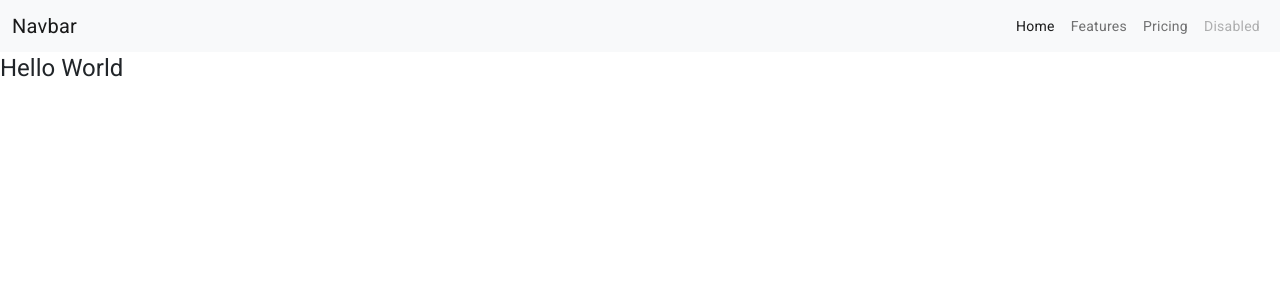
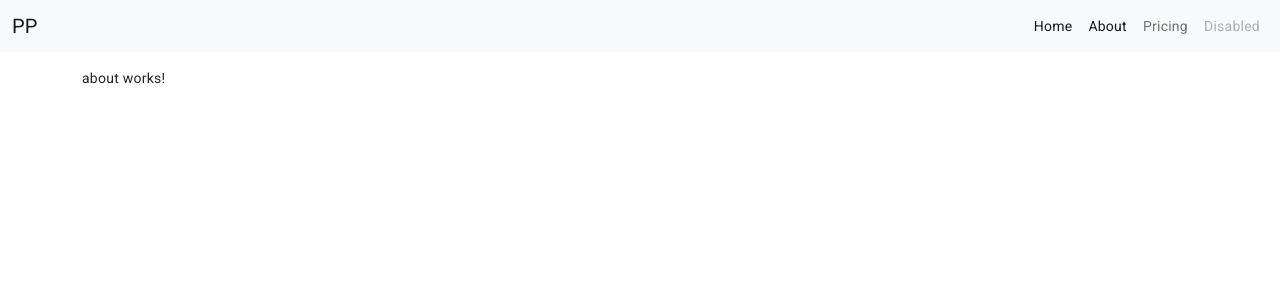
Before and after one commit to Tetre101/Angular-Portfolio, an Angular app: page /about in a window 1280 px wide. Before the commit this address led to /. Shown: the top 300 px of the page. Built offline with nearby package versions, Linux system fonts and the light colour scheme.

Commit message:
Setup router and about component

```diff
--- /dev/null
+++ b/src/app/about/about.component.html
@@ -0,0 +1 @@
+<p>about works!</p>
--- a/src/app/app-routing.module.ts
+++ b/src/app/app-routing.module.ts
@@ -1,7 +1,18 @@
 import { NgModule } from '@angular/core';
 import { RouterModule, Routes } from '@angular/router';
+import { HomeComponent } from './home/home.component';
+import { AboutComponent } from './about/about.component';
 
-const routes: Routes = [];
+const routes: Routes = [
+  {
+    path: '',
+    component: HomeComponent
+  },
+  {
+    path: 'about',
+    component: AboutComponent
+  }
+];
 
 @NgModule({
   imports: [RouterModule.forRoot(routes)],
--- a/src/app/app.component.html
+++ b/src/app/app.component.html
@@ -1,3 +1,5 @@
 <app-navbar></app-navbar>
 
-<h1>Hello World</h1>
+<div class="container mt-3">
+    <router-outlet></router-outlet>
+</div>
--- a/src/app/app.module.ts
+++ b/src/app/app.module.ts
@@ -6,13 +6,15 @@ import { AppComponent } from './app.component';
 import { HomeComponent } from './home/home.component';
 import { NavbarComponent } from './navbar/navbar.component';
 import { BrowserAnimationsModule } from '@angular/platform-browser/animations';
+import { AboutComponent } from './about/about.component';
 
 
 @NgModule({
   declarations: [
     AppComponent,
     HomeComponent,
-    NavbarComponent
+    NavbarComponent,
+    AboutComponent
   ],
   imports: [
     BrowserModule,
--- a/src/app/navbar/navbar.component.html
+++ b/src/app/navbar/navbar.component.html
@@ -1,16 +1,16 @@
 <nav class="navbar navbar-expand-lg bg-light">
     <div class="container-fluid">
-      <a class="navbar-brand" href="#">Navbar</a>
+      <a class="navbar-brand" routerLink="/">PP</a>
       <button class="navbar-toggler" type="button" data-bs-toggle="collapse" data-bs-target="#navbarNav" aria-controls="navbarNav" aria-expanded="false" aria-label="Toggle navigation">
         <span class="navbar-toggler-icon"></span>
       </button>
       <div class="collapse navbar-collapse justify-content-end" id="navbarNav">
         <ul class="navbar-nav">
           <li class="nav-item">
-            <a class="nav-link active" aria-current="page" href="#">Home</a>
+            <a class="nav-link" aria-current="page" routerLink="/" routerLinkActive="active">Home</a>
           </li>
           <li class="nav-item">
-            <a class="nav-link" href="#">Features</a>
+            <a class="nav-link" routerLink="/about" routerLinkActive="active">About</a>
           </li>
           <li class="nav-item">
             <a class="nav-link" href="#">Pricing</a>
```
Also changed, not shown: src/app/about/about.component.ts (added, +10 -0 lines), src/app/about/about.component.scss (added), 1 other file (tests, documents, lock files or other folders).
